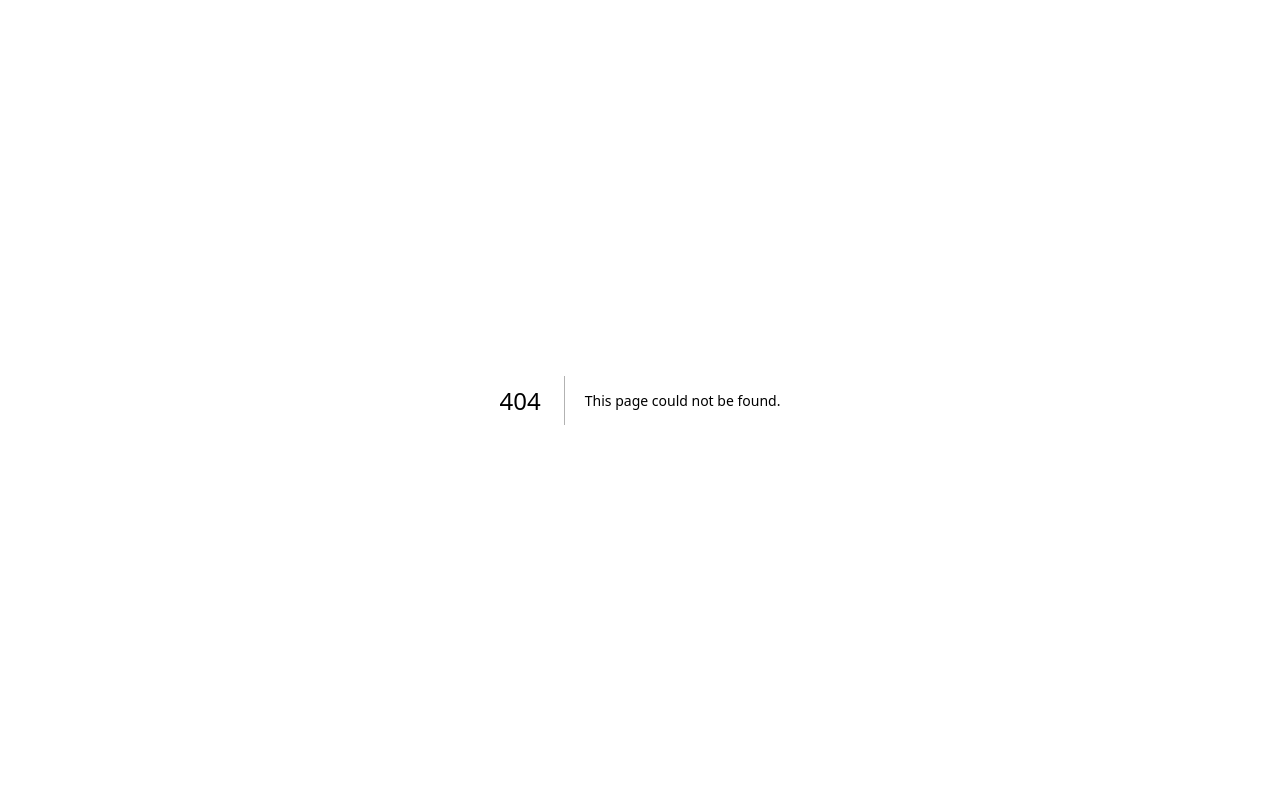
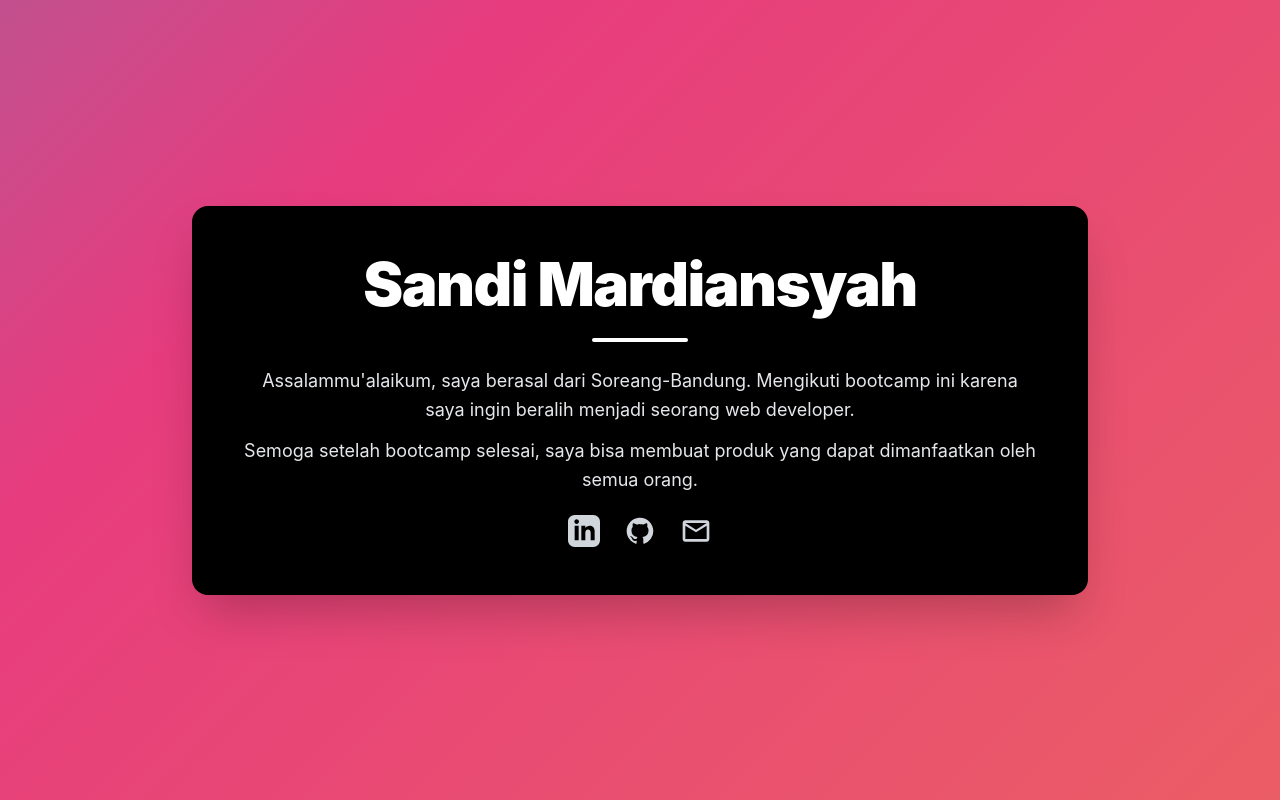
Before and after one commit to akhmadakbar/team25-intro, a Next.js app in the folder nextjs-fundamental/: page /sandimar in a window 1280 px wide. Before the commit this address had no page. Built offline with nearby package versions, Linux system fonts and the light colour scheme.

Commit message:
Perkenalan Diri

```diff
--- /dev/null
+++ b/nextjs-fundamental/src/app/sandimar/layout.tsx
@@ -0,0 +1,16 @@
+import type { Metadata } from "next";
+
+export const metadata: Metadata = {
+  title: "Dandy Alfaz Ramadhan",
+  description: "Generated by create next app",
+};
+
+export default function DandyarLayout({
+  children,
+}: Readonly<{
+  children: React.ReactNode;
+}>) {
+  return (
+    <main>{children}</main>
+  );
+}
--- /dev/null
+++ b/nextjs-fundamental/src/app/sandimar/page.tsx
@@ -0,0 +1,43 @@
+import styles from './sandimar.module.css'
+
+export default function Dandyar() {
+  return (
+    <div className={`${styles.container} min-h-screen flex items-center justify-center`}>
+        <div className="w-full max-w-4xl mx-auto bg-black bg-opacity-25 backdrop-blur-md rounded-2xl shadow-2xl p-8 md:p-12 text-center">
+
+            <h1 className="text-white text-4xl md:text-6xl font-black tracking-tight mb-4">
+                Sandi Mardiansyah
+            </h1>
+
+            <div className="w-24 h-1 bg-white bg-opacity-50 mx-auto my-6 rounded-full"></div>
+
+            <p className="text-base md:text-lg leading-relaxed text-gray-200 mb-3">
+                Assalammu'alaikum, saya berasal dari Soreang-Bandung. Mengikuti bootcamp ini karena saya ingin beralih menjadi seorang web developer.
+            </p>
+
+            <p className="text-base md:text-lg leading-relaxed text-gray-200 mb-5">Semoga setelah bootcamp selesai, saya bisa membuat produk yang dapat dimanfaatkan oleh semua orang.</p>
+
+            <div className="flex justify-center items-center space-x-6">
+                <a href="https://www.linkedin.com/in/dandyalfaz/" target="_blank" rel="noopener noreferrer" className="text-gray-300 hover:text-white transition-transform duration-300 transform hover:scale-110">
+                    <span className="sr-only">LinkedIn</span>
+                    <svg className="w-8 h-8" fill="currentColor" viewBox="0 0 24 24" aria-hidden="true">
+                        <path d="M19 0h-14c-2.761 0-5 2.239-5 5v14c0 2.761 2.239 5 5 5h14c2.762 0 5-2.239 5-5v-14c0-2.761-2.238-5-5-5zm-11 19h-3v-11h3v11zm-1.5-12.268c-.966 0-1.75-.79-1.75-1.764s.784-1.764 1.75-1.764 1.75.79 1.75 1.764-.783 1.764-1.75 1.764zm13.5 12.268h-3v-5.604c0-3.368-4-3.113-4 0v5.604h-3v-11h3v1.765c1.396-2.586 7-2.777 7 2.476v6.759z"/>
+                    </svg>
+                </a>
+                <a href="https://github.com/dandyar" target="_blank" rel="noopener noreferrer" className="text-gray-300 hover:text-white transition-transform duration-300 transform hover:scale-110">
+                    <span className="sr-only">GitHub</span>
+                    <svg className="w-8 h-8" fill="currentColor" viewBox="0 0 24 24" aria-hidden="true">
+                        <path fillRule="evenodd" d="M12 2C6.477 2 2 6.477 2 12c0 4.418 2.865 8.168 6.839 9.492.5.092.682-.217.682-.482 0-.237-.009-.868-.014-1.703-2.782.605-3.369-1.343-3.369-1.343-.454-1.158-1.11-1.466-1.11-1.466-.908-.62.069-.608.069-.608 1.003.07 1.531 1.032 1.531 1.032.892 1.53 2.341 1.088 2.91.832.092-.647.35-1.088.636-1.338-2.22-.253-4.555-1.113-4.555-4.951 0-1.093.39-1.988 1.031-2.688-.103-.253-.446-1.272.098-2.65 0 0 .84-.27 2.75 1.026A9.564 9.564 0 0112 6.844c.85.004 1.705.115 2.504.337 1.909-1.296 2.747-1.027 2.747-1.027.546 1.378.203 2.398.1 2.65.64.7 1.028 1.595 1.028 2.688 0 3.848-2.338 4.695-4.566 4.943.359.309.678.92.678 1.855 0 1.338-.012 2.419-.012 2.747 0 .268.18.58.688.482A10.001 10.001 0 0022 12c0-5.523-4.477-10-10-10z" clipRule="evenodd" />
+                    </svg>
+                </a>
+                <a href="mailto:dandyalfaz@yahoo.co.id" className="text-gray-300 hover:text-white transition-transform duration-300 transform hover:scale-110">
+                    <span className="sr-only">Email</span>
+                     <svg className="w-8 h-8" fill="currentColor" viewBox="0 0 24 24" aria-hidden="true">
+                        <path d="M22 6c0-1.1-.9-2-2-2H4c-1.1 0-2 .9-2 2v12c0 1.1.9 2 2 2h16c1.1 0 2-.9 2-2V6zm-2 0l-8 5-8-5h16zm0 12H4V8l8 5 8-5v10z"/>
+                    </svg>
+                </a>
+            </div>
+        </div>
+    </div>
+  );
+}
--- /dev/null
+++ b/nextjs-fundamental/src/app/sandimar/sandimar.module.css
@@ -0,0 +1,18 @@
+.container {
+    font-family: 'Inter', sans-serif;
+    background: linear-gradient(-45deg, #ee7752, #e73c7e, #23a6d5, #23d5ab);
+    background-size: 400% 400%;
+    animation: gradientAnimation 12s ease infinite;
+}
+
+@keyframes gradientAnimation {
+    0% {
+        background-position: 0% 50%;
+    }
+    50% {
+        background-position: 100% 50%;
+    }
+    100% {
+        background-position: 0% 50%;
+    }
+}
```
